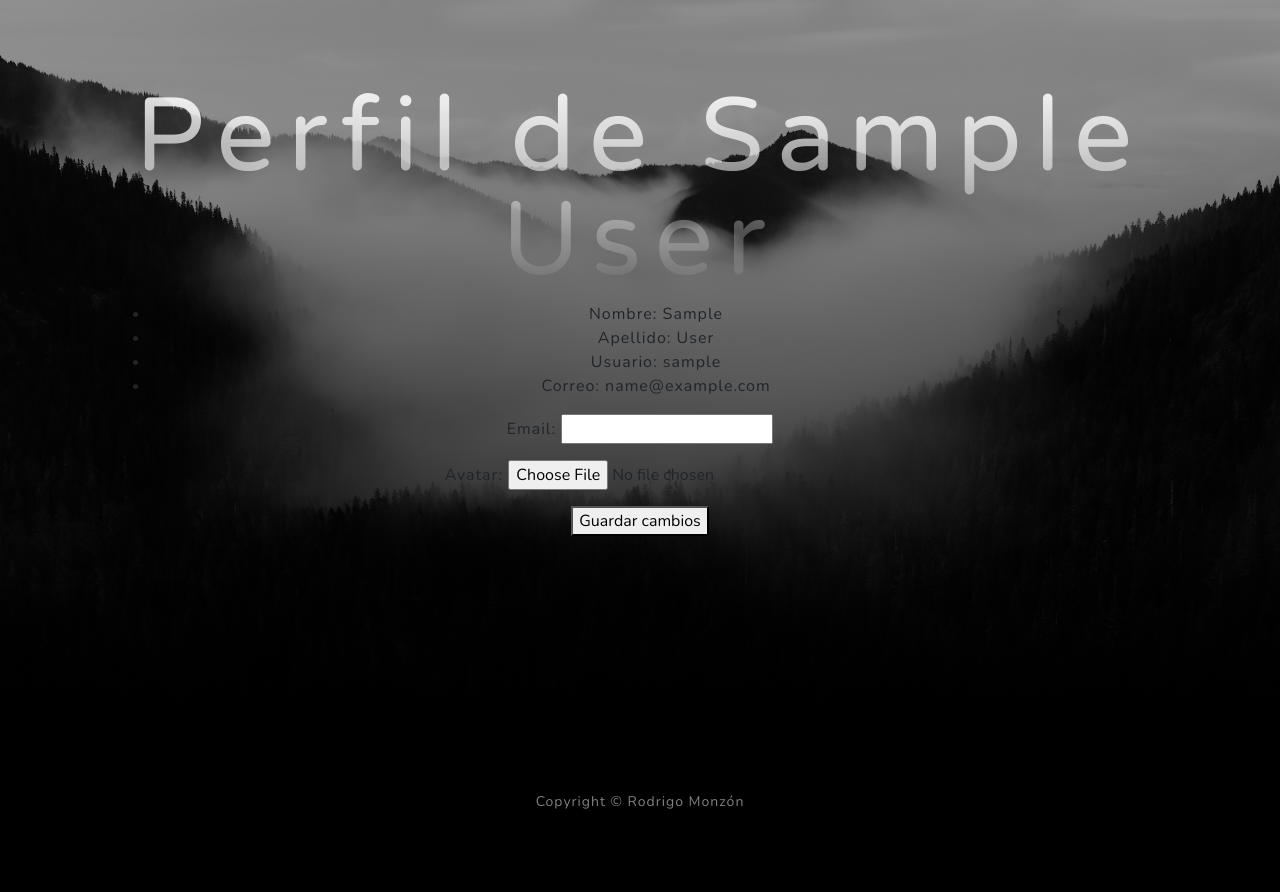
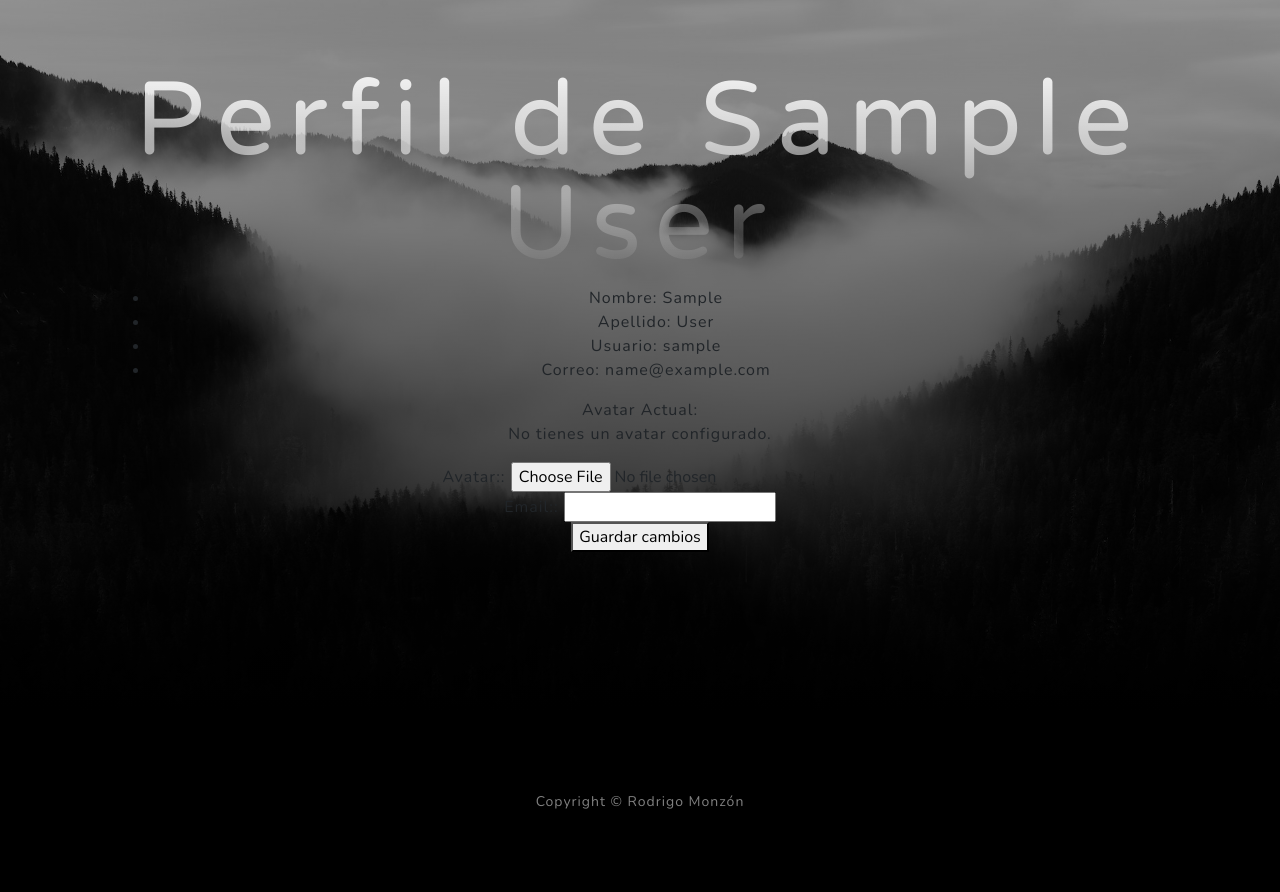
Before and after one commit to rodrigomonzon1/web, a Django app: template usuarios/templates/usuarios/editar_perfil.html in a window 1280 px wide. Shown: the part 89-981 px from the top of the page. Run offline with Django 5.2, Linux system fonts and the light colour scheme; the template is opened without the code that fills it: values that come from a table or form of the project are taken from there, others are empty; the visitor is signed in with stand-in values (Sample User, id 1); some libraries are stand-ins or nearby versions.

Commit message:
finalizando el proyecto

```diff
--- a/usuarios/admin.py
+++ b/usuarios/admin.py
@@ -1,5 +1,5 @@
 from django.contrib import admin
-from .models import Usuario
+from .models import Usuario, InfoUsuario
 
 class UsuarioAdmin(admin.ModelAdmin):
     list_display = ('nombre', 'email', 'edad', 'fecha_creacion')
@@ -7,3 +7,4 @@
     list_filter = ('edad',)
 
 admin.site.register(Usuario, UsuarioAdmin)
+admin.site.register(InfoUsuario)
--- a/usuarios/templates/usuarios/editar_perfil.html
+++ b/usuarios/templates/usuarios/editar_perfil.html
@@ -9,12 +9,31 @@
         <li>Correo: {{request.user.email}}</li>
 </ul>
 
-<form action={% url "usuarios:editar_perfil" %} method="POST" enctype="multipart/form-data">
+
+<form method="post" enctype="multipart/form-data">
         {% csrf_token %}
-        {{ form.as_p }}
+        <div>
+            <label>Avatar Actual:</label>
+            {% if request.user.infousuario.avatar %}
+                <a href="{{ request.user.infousuario.avatar.url }}" target="_blank">
+                    <img src="{{ request.user.infousuario.avatar.url }}" alt="Avatar" style="width: 25px; height: 25px; border-radius: 50%;">
+                </a>
+            {% else %}
+                <p>No tienes un avatar configurado.</p>
+            {% endif %}
+        </div>
+        <div>
+            {{ form.avatar.label_tag }}:
+            {{ form.avatar }}
+        </div>
+        <div>
+            {{ form.email.label_tag }}:
+            {{ form.email }}
+        </div>
         <button type="submit">Guardar cambios</button>
     </form>
 
 
 
+
 {% endblock %}
```
Also changed, not shown: usuarios/views.py (line endings or trailing spaces).
